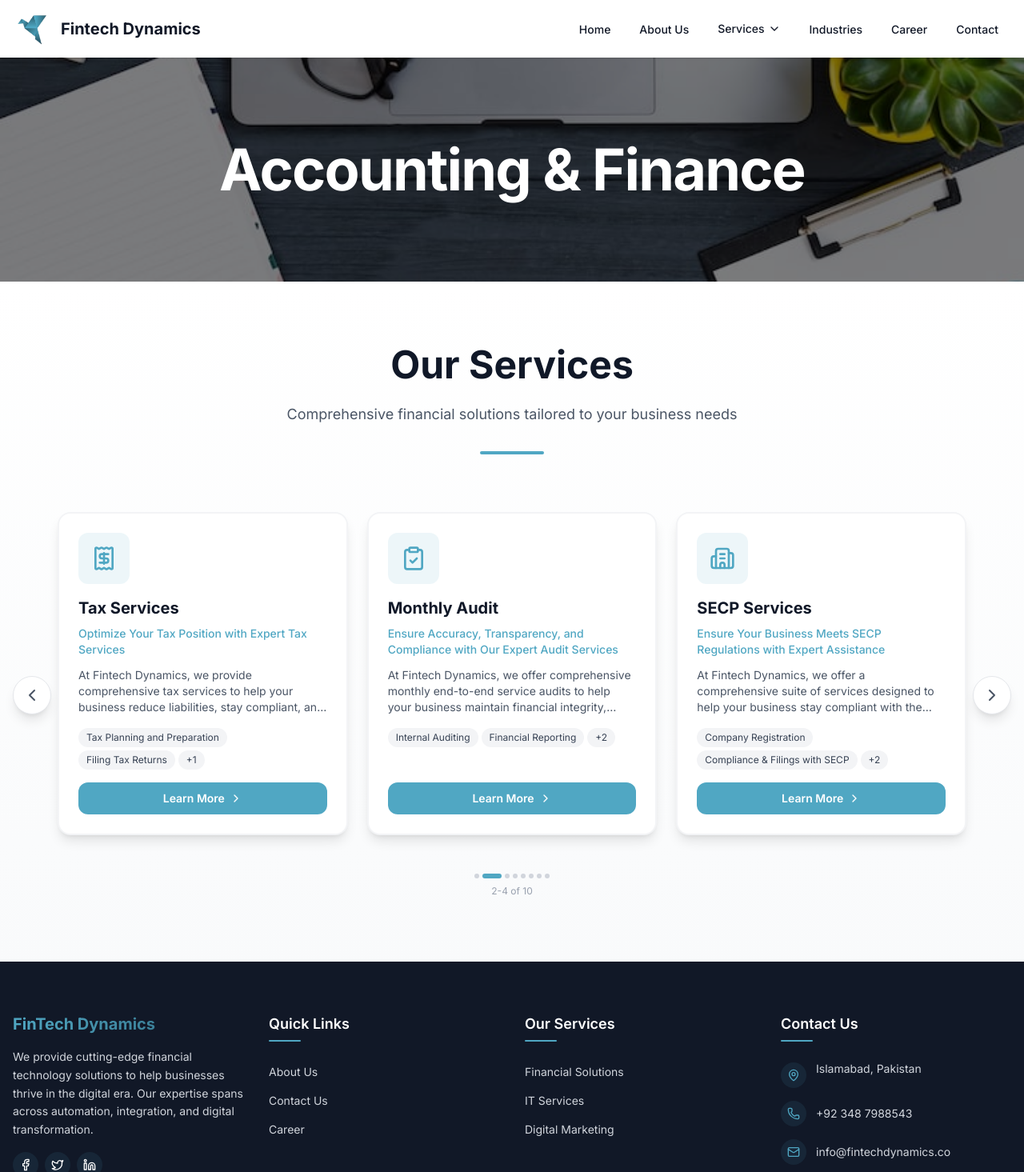
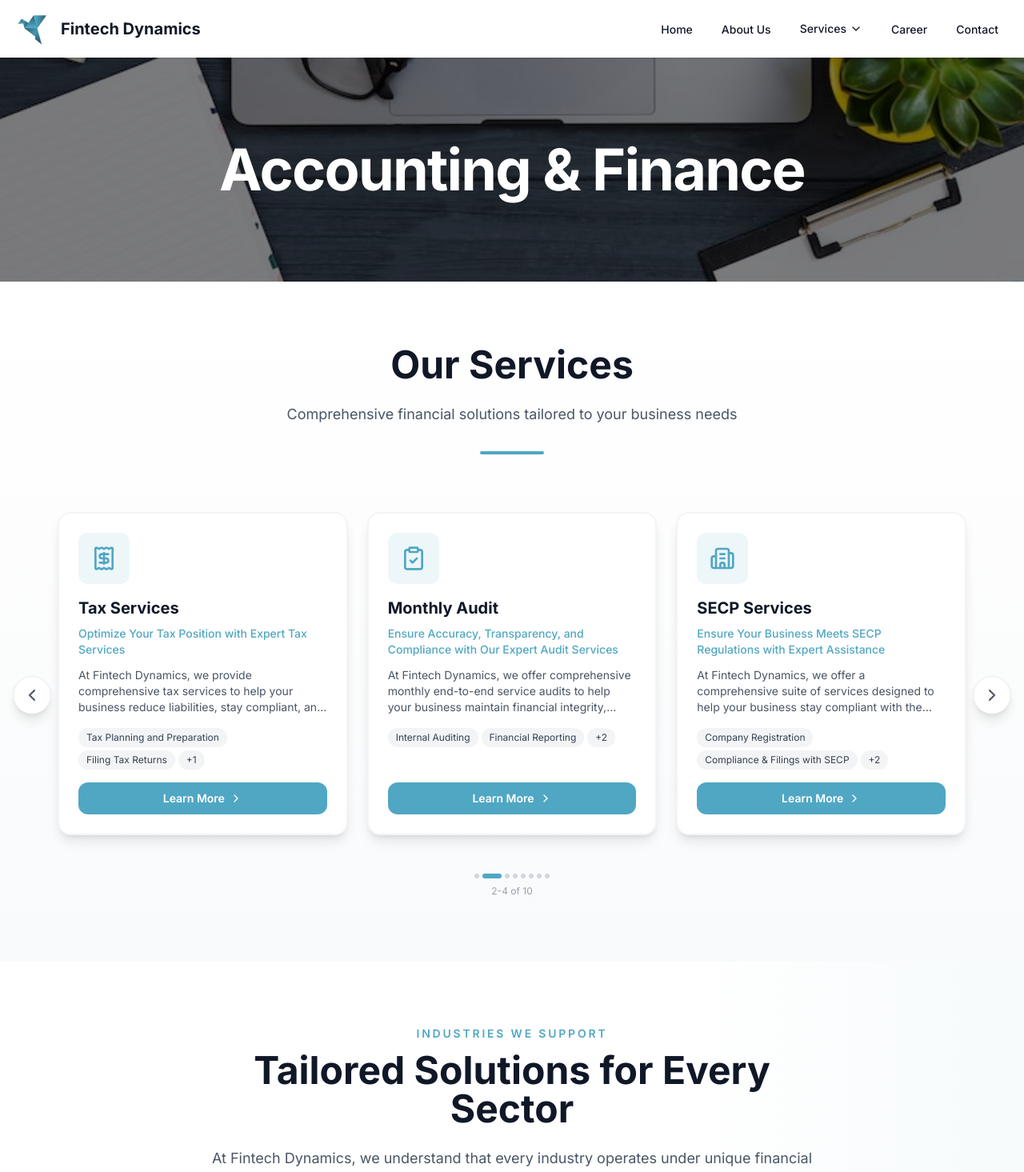
Before and after one commit to Raezin/Fintech-Dynamics, a Next.js app: page /finance in a window 1280 px wide. Shown: the top 1465 px of the page at 80% size. Built offline with nearby package versions, Linux system fonts and the light colour scheme.

Commit message:
Finance page Updated

```diff
--- a/src/app/finance/page.js
+++ b/src/app/finance/page.js
@@ -1,12 +1,16 @@
 import React from 'react'
 import Service from '@/components/page/finance/service'
 import Detail from '@/components/page/finance/detail'
+import Industries from '@/components/page/industries/industry'
+import Process from '@/components/page/industries/process'
 
 export default function page() {
   return (
     <>
     <Service/>
     <Detail/>
+    <Industries/>
+    <Process/>
     </>
   )
 }
--- a/src/app/industries/page.js
+++ /dev/null
@@ -1,14 +0,0 @@
-import React from 'react'
-import Head from "@/components/page/industries/head"
-import Industries from '@/components/page/industries/industry'
-import Process from '@/components/page/industries/process'
-
-export default function page() {
-  return (
-    <>
-    <Head/>
-    <Industries/>
-    <Process/>
-    </>
-  )
-}
--- a/src/components/layout/navbar.js
+++ b/src/components/layout/navbar.js
@@ -39,7 +39,7 @@
         { label: "Digital Marketing", path: "/digitalmarketing" },
       ],
     },
-    { label: "Industries", path: "/industries" },
+    // { label: "Industries", path: "/industries" },
     { label: "Career", path: "/career" },
     { label: "Contact", path: "/contact" },
   ]
--- a/src/components/page/industries/industry.js
+++ b/src/components/page/industries/industry.js
@@ -107,6 +107,12 @@
         >
           {/* Header */}
           <motion.div variants={itemVariants} className="text-center max-w-3xl mx-auto mb-12">
+            <span className="text-sm uppercase tracking-[0.2em] text-[#50a7c3] font-semibold mb-3 block">
+              Industries We Support
+            </span>
+            <h2 className="text-4xl md:text-5xl font-bold text-gray-900 mb-6">
+              Tailored Solutions for Every Sector
+            </h2>
             <p className="text-lg text-gray-600">
               At Fintech Dynamics, we understand that every industry operates under unique financial regulations, tax structures, and operational challenges. Our tailored accounting and financial strategies are designed to meet the specific needs of each sector, ensuring compliance, efficiency, and sustainable growth.
             </p>
```
